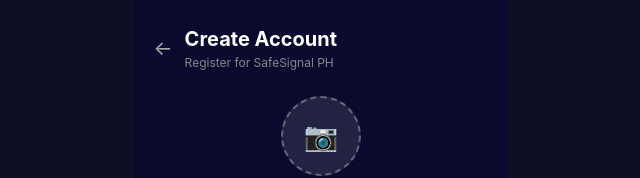
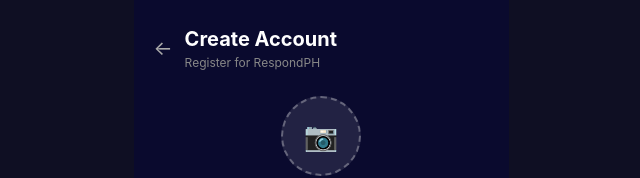
Before and after one commit to renzmichaelb396-coder/safesignal-ph, a React (Vite) app: page /register in a window 1280 px wide. Shown: the top 178 px of the page, without its empty margins (319-959 px from the left). Built offline with nearby package versions, Linux system fonts and the light colour scheme.

Commit message:
Update Register.tsx
Rename SafeSignal PH to RespondPH in Register subtitle

```diff
--- a/src/pages/citizen/Register.tsx
+++ b/src/pages/citizen/Register.tsx
@@ -68,7 +68,7 @@ export default function Register() {
         </Link>
         <div>
           <h1 style={{ color: '#fff', fontSize: 20, fontWeight: 700, margin: 0 }}>Create Account</h1>
-          <p style={{ color: '#888', fontSize: 12, margin: 0 }}>Register for SafeSignal PH</p>
+          <p style={{ color: '#888', fontSize: 12, margin: 0 }}>Register for RespondPH</p>
         </div>
       </div>
 
```
